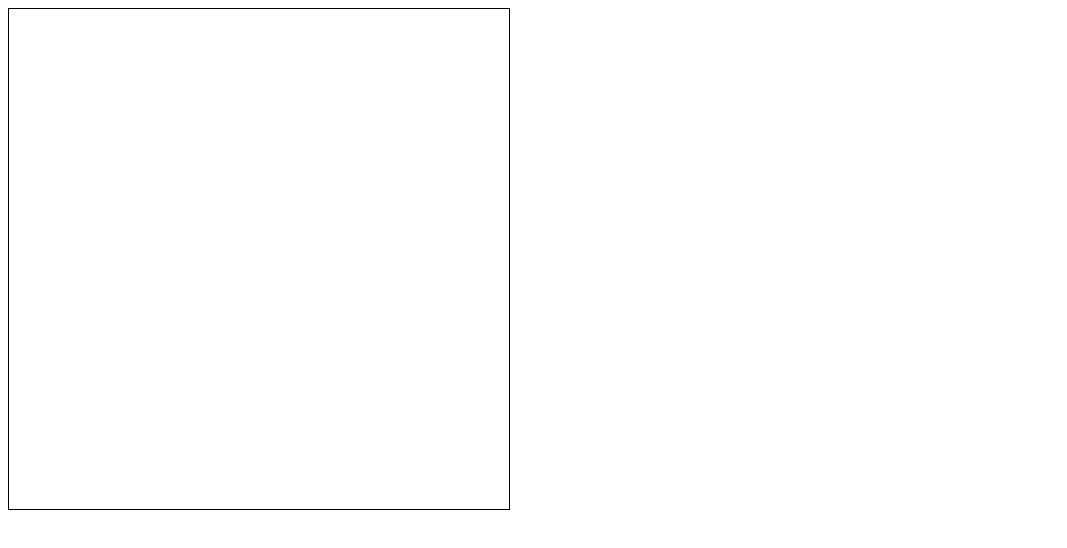
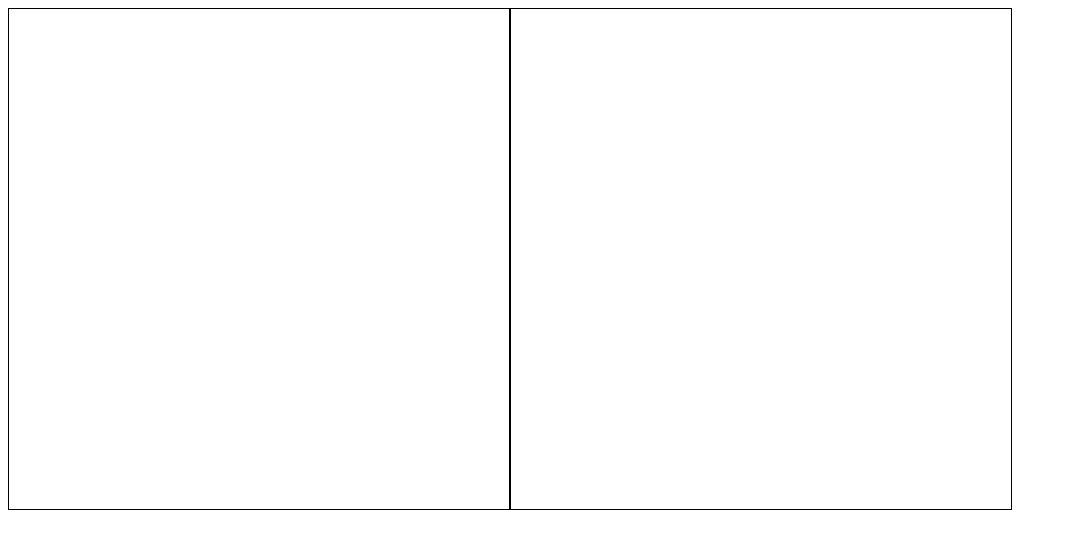
Before and after one commit to antonkarytski/draw-board, a React (Create React App) app: page / in a window 1280 px wide. Shown: the top 548 px of the page, without its empty margins (0-1067 px from the left). Built offline with nearby package versions, Linux system fonts and the light colour scheme.

Commit message:
add RepeaterBoard component refactor: separate canvas drawing logic from DrawBoard to useDrawBoard hook

```diff
--- a/package.json
+++ b/package.json
@@ -10,9 +10,11 @@
     "@types/node": "^12.0.0",
     "@types/react": "^17.0.0",
     "@types/react-dom": "^17.0.0",
+    "node-sass": "4.14.1",
     "react": "^17.0.2",
     "react-dom": "^17.0.2",
     "react-scripts": "4.0.3",
+    "sass-loader": "^12.1.0",
     "typescript": "^4.1.2",
     "web-vitals": "^1.0.1"
   },
--- a/src/App.tsx
+++ b/src/App.tsx
@@ -1,10 +1,14 @@
 import React from "react";
-import DrawBoard from "./components/DrawBoard";
+import DrawBoard from "./components/drawBoard/DrawBoard";
+import RepeaterBoard from "./components/drawBoard/RepeaterBoard";
 
 function App() {
   return (
     <div className="App">
-      <DrawBoard />
+      <div>
+        <DrawBoard />
+        <RepeaterBoard />
+      </div>
     </div>
   );
 }
--- /dev/null
+++ b/src/components/drawBoard/DrawBoard.tsx
@@ -0,0 +1,24 @@
+import React from "react";
+import { useDrawBoard } from "./hook.drawBoard";
+import classes from "./styles.module.scss";
+
+export default function DrawBoard() {
+  const { canvasRef, drawLine, drawDot, resetPosition } = useDrawBoard({
+    saveHistory: true,
+  });
+
+  return (
+    <canvas
+      className={classes.Canvas}
+      width={500}
+      height={500}
+      ref={canvasRef}
+      onMouseDown={drawDot}
+      onMouseMove={(event) => {
+        if (!event.buttons) return;
+        drawLine(event);
+      }}
+      onMouseUp={resetPosition}
+    />
+  );
+}
--- /dev/null
+++ b/src/components/drawBoard/RepeaterBoard.tsx
@@ -0,0 +1,18 @@
+import React from "react";
+import { useDrawBoard } from "./hook.drawBoard";
+import classes from "./styles.module.scss";
+
+type RepeaterBoardProps = {};
+
+export default function RepeaterBoard() {
+  const { canvasRef } = useDrawBoard();
+
+  return (
+    <canvas
+      width={500}
+      height={500}
+      ref={canvasRef}
+      className={classes.Canvas}
+    />
+  );
+}
--- a/src/components/DrawBoard.tsx
+++ b/src/components/drawBoard/hook.drawBoard.ts
@@ -5,12 +5,26 @@ type Position = {
   y: number;
 };
 
-export default function DrawBoard() {
-  const canvas = useRef<null | HTMLCanvasElement>(null);
+type PointsHistory = ({
+  timestamp: number;
+  firstClick?: boolean;
+} & Position)[];
+
+type UseDrawBoardProps = {
+  saveHistory?: boolean;
+};
+
+export function useDrawBoard({ saveHistory }: UseDrawBoardProps = {}) {
+  const canvasRef = useRef<null | HTMLCanvasElement>(null);
   const prevPosition = useRef<Position | null>(null);
+  const history = useRef<PointsHistory>([]);
+
+  function resetPosition() {
+    prevPosition.current = null;
+  }
 
   function drawDot(event: React.MouseEvent<HTMLCanvasElement, MouseEvent>) {
-    const ctx = canvas.current?.getContext("2d");
+    const ctx = canvasRef.current?.getContext("2d");
     if (!ctx) return;
     ctx.beginPath();
     ctx.arc(
@@ -24,7 +38,7 @@ export default function DrawBoard() {
   }
 
   function drawLine(event: React.MouseEvent<HTMLCanvasElement, MouseEvent>) {
-    const ctx = canvas.current?.getContext("2d");
+    const ctx = canvasRef.current?.getContext("2d");
     if (!ctx) return;
     ctx.beginPath();
     const currentX = event.nativeEvent.offsetX;
@@ -39,28 +53,20 @@ export default function DrawBoard() {
       x: currentX,
       y: currentY,
     };
+    if (saveHistory) {
+      history.current.push({
+        x: currentX,
+        y: currentY,
+        timestamp: 1,
+      });
+    }
   }
 
-  return (
-    <canvas
-      width={500}
-      height={500}
-      ref={canvas}
-      style={style}
-      onMouseDown={drawDot}
-      onMouseMove={(event) => {
-        if (!event.buttons) return;
-        drawLine(event);
-      }}
-      onMouseUp={() => {
-        prevPosition.current = null;
-      }}
-    />
-  );
+  return {
+    drawDot,
+    drawLine,
+    resetPosition,
+    canvasRef,
+    history,
+  };
 }
-
-const style = {
-  width: 500,
-  height: 500,
-  border: "1px solid black",
-};
--- /dev/null
+++ b/src/components/drawBoard/styles.module.scss
@@ -0,0 +1,5 @@
+.Canvas{
+  width: 500px;
+  height: 500px;
+  border: 1px solid black;
+}
```
Also changed, not shown: 1 other file (tests, documents, lock files or other folders).
